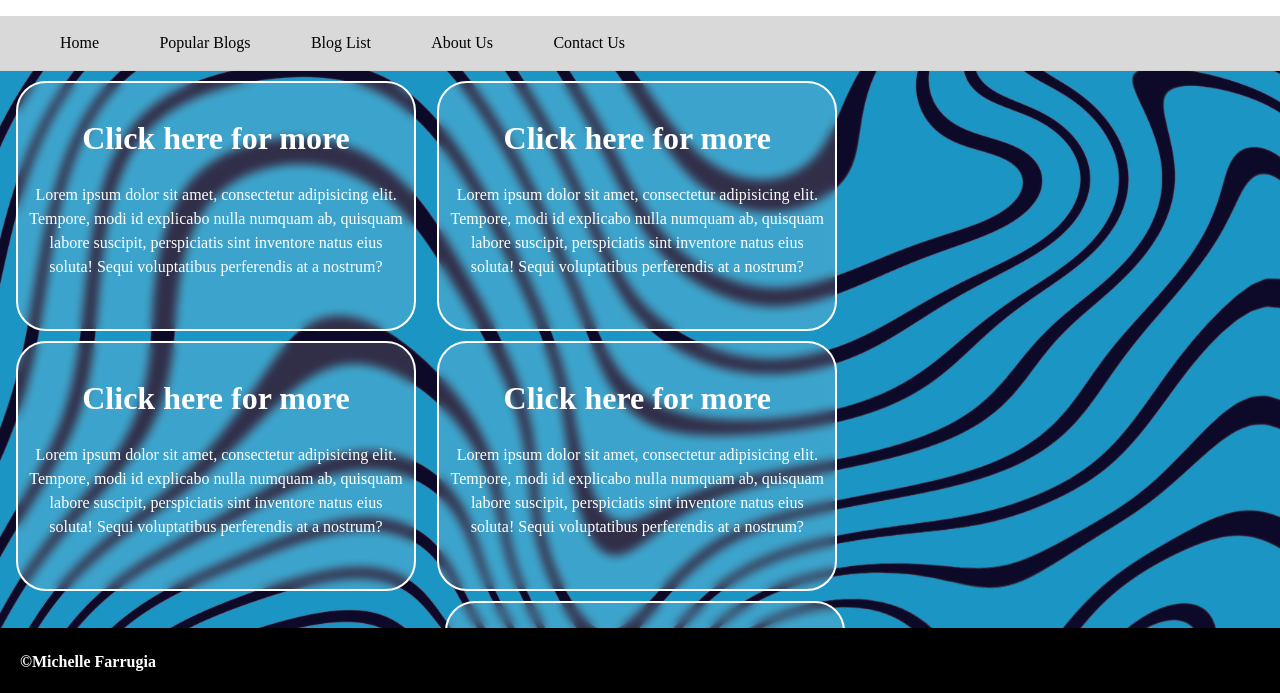
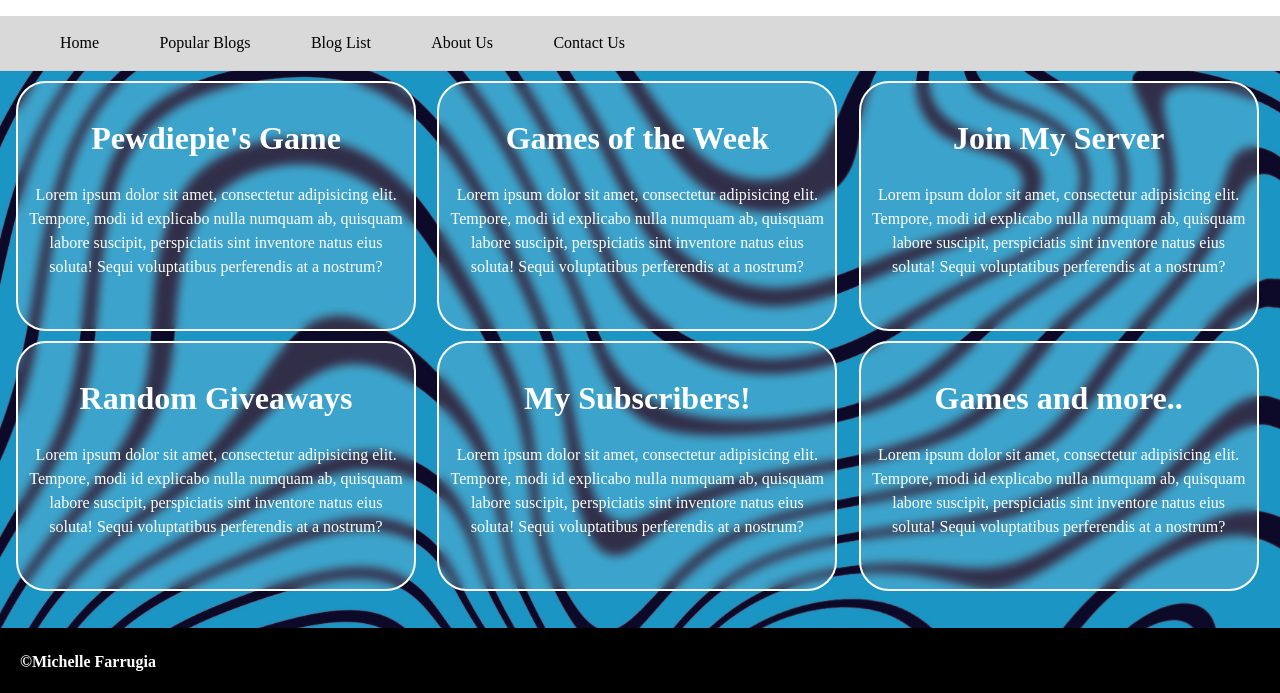
Before and after one commit to MixaMichelle/MixaMichelle.github.io, a plain HTML site: page list.html in a window 1280 px wide. Shown: the part 105-798 px from the top of the page. Drawn offline with Linux system fonts and the light colour scheme.

Commit message:
Updates
-Fixed list.html
-Named the blog titles

```diff
--- a/list.html
+++ b/list.html
@@ -36,7 +36,7 @@
             <div class="col-4">
                 <a class="bigbox" href="focusedblog.html">
                     <div class="text">
-                            <h1>Click here for more</h1>
+                        <h1>Pewdiepie's Game</h1>
                         <p>
                             Lorem ipsum dolor sit amet, consectetur adipisicing elit. Tempore, modi id explicabo nulla numquam ab, quisquam labore suscipit, perspiciatis sint inventore natus eius soluta! Sequi voluptatibus perferendis at a nostrum?
                         </p>
@@ -45,7 +45,7 @@
 
                 <a class="bigbox" href="focusedblog.html">
                     <div class="text">
-                            <h1>Click here for more</h1>
+                        <h1>Random Giveaways</h1>
                         <p>
                             Lorem ipsum dolor sit amet, consectetur adipisicing elit. Tempore, modi id explicabo nulla numquam ab, quisquam labore suscipit, perspiciatis sint inventore natus eius soluta! Sequi voluptatibus perferendis at a nostrum?
                         </p>
@@ -56,7 +56,7 @@
             <div class="col-4">
                 <a class="bigbox" href="focusedblog.html">
                     <div class="text">
-                            <h1>Click here for more</h1>
+                        <h1>Games of the Week</h1>
                         <p>
                             Lorem ipsum dolor sit amet, consectetur adipisicing elit. Tempore, modi id explicabo nulla numquam ab, quisquam labore suscipit, perspiciatis sint inventore natus eius soluta! Sequi voluptatibus perferendis at a nostrum?
                         </p>
@@ -65,17 +65,18 @@
 
                 <a class="bigbox" href="focusedblog.html">
                     <div class="text">
-                            <h1>Click here for more</h1>
+                        <h1>My Subscribers!</h1>
                         <p>
                             Lorem ipsum dolor sit amet, consectetur adipisicing elit. Tempore, modi id explicabo nulla numquam ab, quisquam labore suscipit, perspiciatis sint inventore natus eius soluta! Sequi voluptatibus perferendis at a nostrum?
                         </p>
                     </div>
                 </a>
+            </div>
             <!-- 3rd Column -->
-                <div class="col-3">
+            <div class="col-4">
                 <a class="bigbox1" href="focusedblog.html">
                     <div class="text">
-                            <h1>Click here for more</h1>
+                        <h1>Join My Server</h1>
                         <p>
                             Lorem ipsum dolor sit amet, consectetur adipisicing elit. Tempore, modi id explicabo nulla numquam ab, quisquam labore suscipit, perspiciatis sint inventore natus eius soluta! Sequi voluptatibus perferendis at a nostrum?
                         </p>
@@ -84,12 +85,15 @@
 
                 <a class="bigbox1" href="focusedblog.html">
                     <div class="text">
-                            <h1>Click here for more</h1>
+                        <h1>Games and more..</h1>
                         <p>
                             Lorem ipsum dolor sit amet, consectetur adipisicing elit. Tempore, modi id explicabo nulla numquam ab, quisquam labore suscipit, perspiciatis sint inventore natus eius soluta! Sequi voluptatibus perferendis at a nostrum?
                         </p>
                     </div>
                 </a>
+            </div>
+        </div>
+    </div>
     <footer>
         <h4>©Michelle Farrugia</h4>
     </footer>
```
Lines whose indentation alone changed are shown as unchanged.
